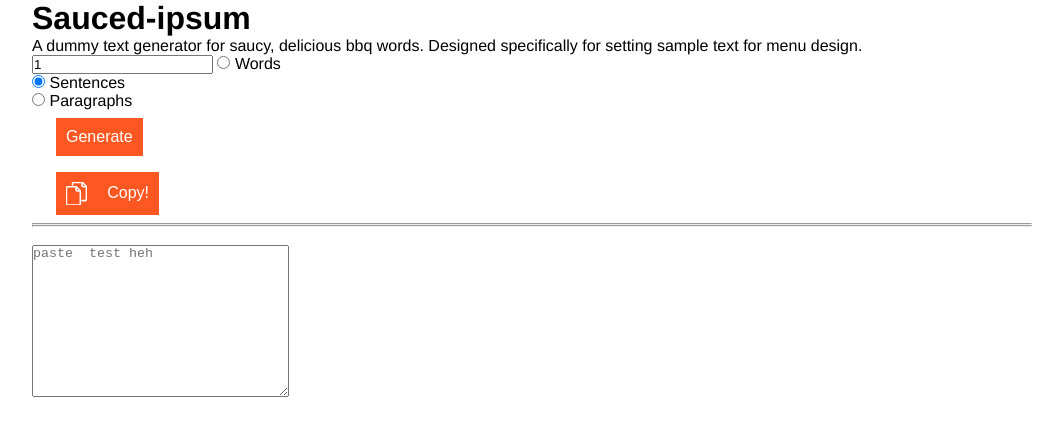
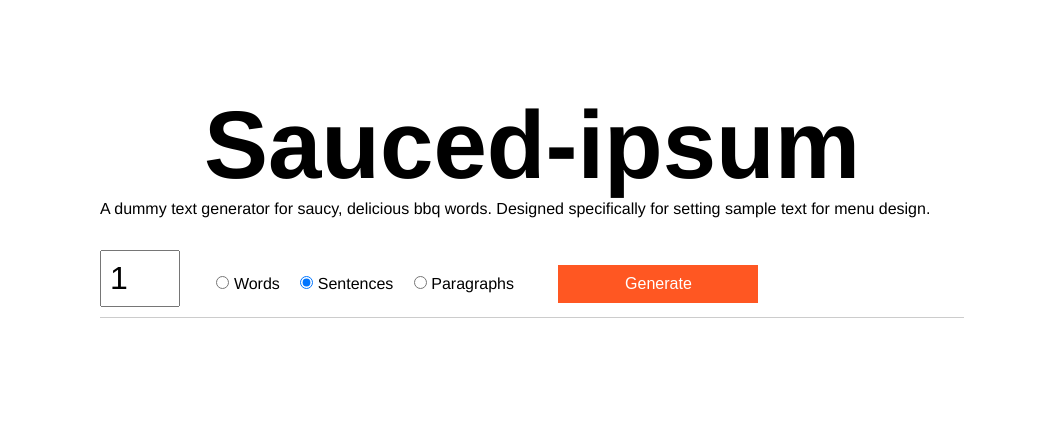
Before and after one commit to hagata/sauced-ipsum, a Jekyll site: the page built from index.html, in a window 1280 px wide. Shown: the top 436 px of the page, without its empty margins (108-1171 px from the left). Built offline with Jekyll 4.4.1, drawn with Linux system fonts in a browser that asks for light colours; comment, search, counter and statistics services are not loaded.

Commit message:
cleans up UI and interactions refactors some funcs

```diff
--- a/_styl/_layout.styl
+++ b/_styl/_layout.styl
@@ -1,3 +1,3 @@
 .wrapper
-  width 1000px
+  width 54em
   margin 0 auto
--- a/_styl/global.styl
+++ b/_styl/global.styl
@@ -5,6 +5,8 @@
 
 //partials
 
+@import "partials/intro"
 @import "partials/generatorForm"
 @import "partials/generatedOutput"
 @import "partials/zeroclipboard"
+@import "partials/devarea"
--- a/_styl/partials/generatedOutput.styl
+++ b/_styl/partials/generatedOutput.styl
@@ -1,8 +1,10 @@
 #output-ipsum
+
   p
     font-size 1.2em
     line-height 1.28
     max-width 30em;
+    margin 0 auto
     margin-bottom 1.2em
 
 
--- a/css/global.css
+++ b/css/global.css
@@ -15,16 +15,58 @@
   padding: 0;
 }
 .wrapper {
-  width: 1000px;
+  width: 54em;
   margin: 0 auto;
 }
 body {
   font-family: Helvetica, Arial, sans-serif;
 }
+#intro {
+  baackground: #333;
+  margin: 10vh 0 2em;
+  transition: all 0.5s ease-out;
+}
+#intro h1 {
+  text-align: center;
+  font-size: 6em;
+  transition: all 1.1s ease-out;
+}
+#intro p {
+  opacity: 1;
+  transition: all 0.9s ease-out;
+}
+#intro.collapse h1 {
+  text-align: left;
+  font-size: 1.2em;
+}
+#intro.collapse p {
+  opacity: 0;
+}
+#generate-button {
+  min-width: 200px;
+}
+.controls input[type="number"] {
+  font-size: 2em;
+  padding: 0.25em;
+  width: 2.5em;
+  margin-right: 1em;
+}
+.controls input[type="radio"] {
+  font-size: 1.4em;
+}
+.controls {
+  margin-bottom: 1.5em;
+  padding-bottom: 0.4em;
+  border-bottom: 1px solid #ccc;
+}
+.controls label {
+  margin-right: 1em;
+}
 #output-ipsum p {
   font-size: 1.2em;
   line-height: 1.28;
   max-width: 30em;
+  margin: 0 auto;
   margin-bottom: 1.2em;
 }
 .single {
@@ -34,6 +76,21 @@
 }
 .copy-button {
   color: #fff;
+  width: 100%;
+  margin: 0 auto 1.5em;
+  text-align: center;
+  display: none;
+  opacity: 0;
+  transition: all 0.6s ease-in-out;
+}
+@media screen and (min-width: 768px) {
+  .copy-button {
+    width: 200px;
+  }
+}
+.copy-button.on {
+  display: block;
+  opacity: 1;
 }
 .copy-button svg {
   width: 1.3em;
@@ -51,3 +108,15 @@
 .copy-button.zeroclipboard-is-active {
   background-color: #ff5722;
 }
+#dev-area {
+  display: none;
+  opacity: 0;
+  transition: opacity 1s ease-in;
+}
+#dev-area textarea {
+  margin: 0 auto;
+}
+#dev-area.on {
+  display: block;
+  opacity: 0.9;
+}
--- a/index.html
+++ b/index.html
@@ -4,31 +4,26 @@
 <!-- LETS IP SOME-->
 
 <div class="container">
-<h1>Sauced-ipsum</h1>
-  <p>A dummy text generator for saucy, delicious bbq words. Designed specifically for setting sample text for menu design.</p>
+  <div id="intro">
+
+    <h1>Sauced-ipsum</h1>
+    <p>A dummy text generator for saucy, delicious bbq words. Designed specifically for setting sample text for menu design.</p>
+  </div>
+
   <div class="controls">
 
    <input type="number" min="0" id="gen-length-value" placeholder="number of..." value="1" />
 
     <input type="radio" name="type" id="words" value="words" checked/>
     <label for="words">Words</label>
-    <br />
+    <!-- <br /> -->
     <input type="radio" name="type" id="sentence" value="sentence" checked/>
     <label for="sentence">Sentences</label>
-    <br />
+    <!-- <br /> -->
     <input type="radio" name="type" id="paragraphs" value-"paragraphs" />
     <label for="paragraphs">Paragraphs</label>
-    <br />
+
     <button id="generate-button">Generate</button>
-
-
-    <!-- <fieldset class="options">
-        <p>Future options</p>
-    <input type="radio" name"optional" id="price" value="price" disabled/>
-     <label for="price">Include Price</label>
-    <input type="radio" name"optional" id="title" value="title" disabled/>
-      <label for="title">Include Title</label>
-    </fieldset> -->
 
   </div>
 
@@ -38,18 +33,20 @@
       data-clipboard-target="output-ipsum">
       {% include svg/copyIcon.svg %}
       Copy!</button>
-    <div name="output-ipsum" id="output-ipsum" cols="30" rows="10" data-clipboard-text="Copy Me!">
+    <div name="output-ipsum" id="output-ipsum" >
 
     </div>
 
   </div>
 
 
-  <hr />
-  <hr />
-  <br />
+  <div id="dev-area">
 
-  <textarea name="paste" id="paste" cols="30" rows="10" placeholder="paste  test heh"></textarea>
+    <hr />
+    <br />
+
+    <textarea name="paste" id="paste" cols="30" rows="10" placeholder="Paste Test area…"></textarea>
+  </div>
 
 
 
--- a/js/app.js
+++ b/js/app.js
@@ -41,6 +41,33 @@
   "black beans",
 
 ];
+function collapseIntro(){
+	var introArea = document.getElementById('intro')
+  if (intro.classList.contains("collapse")) {
+
+  }else{
+    intro.classList.toggle("collapse");
+  }
+}
+
+
+function turnOnCopyButton(){
+	var copyButton =  document.getElementById('copy-ipsum')
+	if (copyButton.classList.contains("on")) {
+
+	}else{
+		copyButton.classList.toggle("on");
+	}
+}
+
+function turnOnDevArea(){
+	var devArea =  document.getElementById('dev-area')
+	if (devArea.classList.contains("on")) {
+
+	}else{
+		devArea.classList.toggle("on");
+	}
+}
   ZeroClipboard.config( { swfPath: "node_modules/zeroclipboard/dist/ZeroClipboard.swf" } );
 
 var client = new ZeroClipboard(document.getElementById('copy-ipsum'));
@@ -67,6 +94,10 @@
   }
 
   generate(genLength, gentype)
+
+  collapseIntro();
+  turnOnCopyButton();
+  turnOnDevArea()
 }
 
 
@@ -121,7 +152,7 @@
 
   printGenerated(type)
   //upgrade output to p tags?
- /* document.getElementById('output-ipsum').value = generated.join(" ");*/
+  /* document.getElementById('output-ipsum').value = generated.join(" ");*/
 }
 
 
@@ -129,7 +160,7 @@
 function printGenerated(genType){
   var printToInnerElement = document.getElementById('output-ipsum')
 
-	if (genType == "words"){
+  if (genType == "words"){
     if(generated.length < 5){
       printToInnerElement.innerHTML = "<h1 class='single'>" + generated.join(" ") + "</h1>"
     }else{
```
Also changed, not shown: _scripts/_toggles.js (added, +27 -0 lines), _scripts/generator.js (+6 -2 lines), _styl/partials/devarea.styl (added, +11 -0 lines), _styl/partials/generatorForm.styl (+18 -0 lines), _styl/partials/intro.styl (added, +22 -0 lines), _styl/partials/zeroclipboard.styl (+13 -0 lines).
